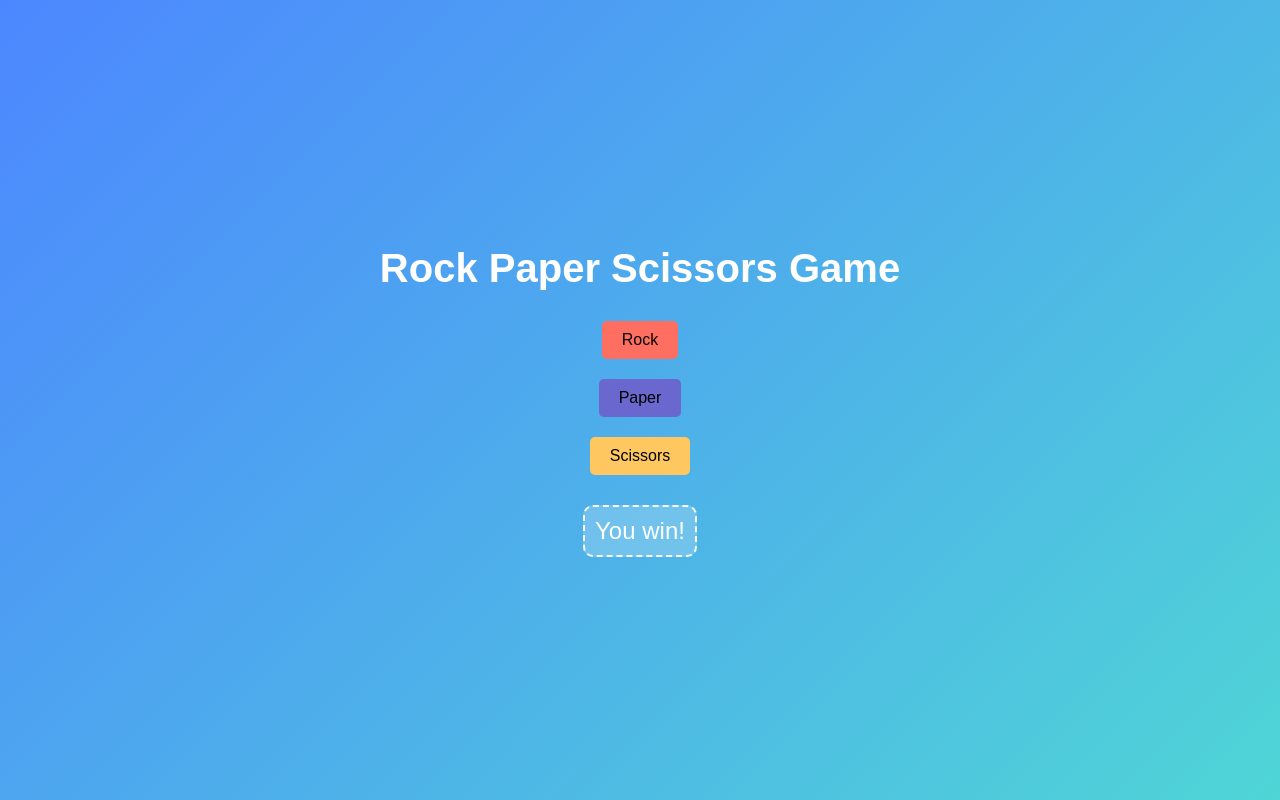
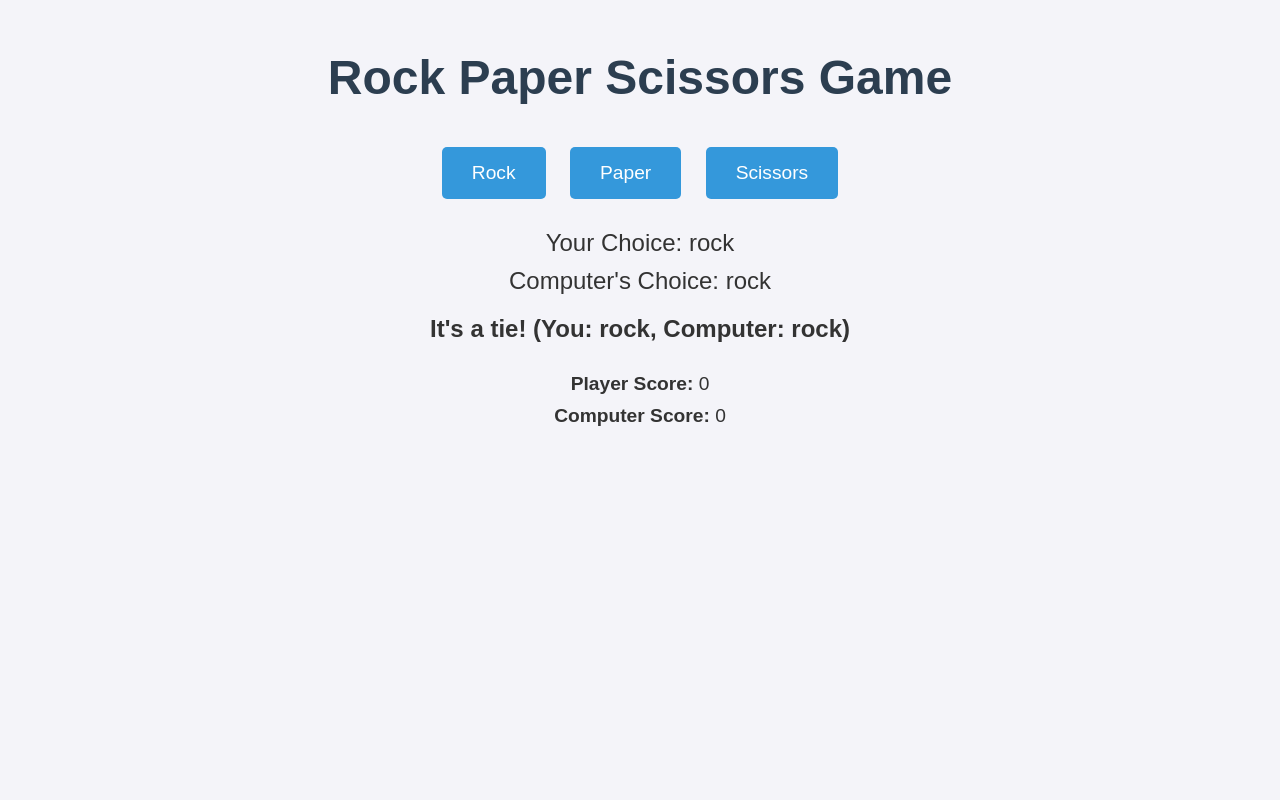
Before and after one commit to Parthsss/Simulated-Work, a plain HTML site: page Intro GameDev/index.html in a window 1280 px wide. Both pictures are taken after a click on the button "Rock". Drawn offline with Linux system fonts and the light colour scheme.

Commit message:
new changes

```diff
--- a/Intro GameDev/index.html
+++ b/Intro GameDev/index.html
@@ -1,21 +1,35 @@
 <!DOCTYPE html>
 <html lang="en">
-    <link rel="stylesheet" href="style.css">
-
 
 <head>
     <meta charset="UTF-8">
     <meta name="viewport" content="width=device-width, initial-scale=1.0">
     <title>Rock Paper Scissors</title>
+    <link rel="stylesheet" href="style.css">
 </head>
 
 <body>
     <h1>Rock Paper Scissors Game</h1>
+
     <button id="rock">Rock</button>
     <button id="paper">Paper</button>
     <button id="scissors">Scissors</button>
+
+    <div id="choices">
+        <p><span id="playerChoice"></span></p>
+        <p></strong><span id="computerChoice"></span></p>
+    </div>
+
     <p id="result">Make your move!</p>
-    <script src="script.js"></script>
+
+    <div id="scoreboard">
+        <p><strong>Player Score: </strong><span id="playerScore">0</span></p>
+        <p><strong>Computer Score: </strong><span id="computerScore">0</span></p>
+    </div>
+
+    <button id="reset" style="display:none;">Play Again</button>
+
+    <script src="script.JS"></script>
 </body>
 
 </html>
--- a/Intro GameDev/script.JS
+++ b/Intro GameDev/script.JS
@@ -1,31 +1,70 @@
-const buttons = document.querySelectorAll("button");
-const resultDisplay = document.getElementById("result");
+const rockButton = document.getElementById("rock");
+const paperButton = document.getElementById("paper");
+const scissorsButton = document.getElementById("scissors");
+const resultText = document.getElementById("result");
 
-buttons.forEach((button) => {
-  button.addEventListener("click", () => {
-    const playerChoice = button.id;
-    console.log(`Player chose: ${playerChoice}`);
-    playGame(playerChoice);
-  });
-});
 
-function playGame(playerChoice) {
+let playerScore = 0;
+let computerScore = 0;
+
+
+const playerScoreDisplay = document.getElementById("playerScore");
+const computerScoreDisplay = document.getElementById("computerScore");
+
+
+const playerChoiceDisplay = document.getElementById("playerChoice");
+const computerChoiceDisplay = document.getElementById("computerChoice");
+
+function getComputerChoice() {
   const choices = ["rock", "paper", "scissors"];
-  const computerChoice = choices[Math.floor(Math.random() * choices.length)];
-  console.log(`Computer chose: ${computerChoice}`);
+  const randomIndex = Math.floor(Math.random() * 3);
+  return choices[randomIndex];
+}
 
-  let result;
+function decideWinner(playerChoice, computerChoice) {
   if (playerChoice === computerChoice) {
-    result = "It's a tie!";
+    return "It's a tie!";
   } else if (
     (playerChoice === "rock" && computerChoice === "scissors") ||
     (playerChoice === "scissors" && computerChoice === "paper") ||
     (playerChoice === "paper" && computerChoice === "rock")
   ) {
-    result = "You win!";
+    playerScore++;
+    playerScoreDisplay.textContent = playerScore;
+    return "You win!";
   } else {
-    result = "You lose!";
+    computerScore++;
+    computerScoreDisplay.textContent = computerScore;
+    return "Computer wins!";
   }
+}
 
-  resultDisplay.textContent = result;
+function playRound(playerChoice) {
+  const computerChoice = getComputerChoice();
+
+
+  playerChoiceDisplay.textContent = `Your Choice: ${playerChoice}`;
+  computerChoiceDisplay.textContent = `Computer's Choice: ${computerChoice}`;
+
+  const result = decideWinner(playerChoice, computerChoice);
+  resultText.textContent = `${result} (You: ${playerChoice}, Computer: ${computerChoice})`;
 }
+
+rockButton.addEventListener("click", () => playRound("rock"));
+paperButton.addEventListener("click", () => playRound("paper"));
+scissorsButton.addEventListener("click", () => playRound("scissors"));
+
+function resetGame() {
+  playerScore = 0;
+  computerScore = 0;
+  playerScoreDisplay.textContent = playerScore;
+  computerScoreDisplay.textContent = computerScore;
+  resultText.textContent = "Make your move!";
+
+
+  playerChoiceDisplay.textContent = "Your Choice: ";
+  computerChoiceDisplay.textContent = "Computer's Choice: ";
+}
+
+const resetButton = document.getElementById("reset");
+resetButton.addEventListener("click", resetGame);
--- a/Intro GameDev/style.css
+++ b/Intro GameDev/style.css
@@ -1,71 +1,82 @@
+/* General styles */
 body {
-    font-family: 'Arial', sans-serif;
-    background: linear-gradient(135deg, #4c87ff, #4fd5d6);
-    color: #fff;
+    font-family: Arial, sans-serif;
+    background-color: #f4f4f9;
+    color: #333;
     text-align: center;
     margin: 0;
     padding: 0;
-    height: 100vh;
-    display: flex;
-    flex-direction: column;
-    justify-content: center;
-    align-items: center;
 }
 
 h1 {
-    font-size: 2.5rem;
-    margin-bottom: 20px;
+    font-size: 3em;
+    color: #2c3e50;
+    margin-top: 50px;
+}
+
+#choices {
+    margin: 20px 0;
 }
 
 button {
-    font-size: 1rem;
-    padding: 10px 20px;
+    background-color: #3498db;
+    color: white;
+    border: none;
+    padding: 15px 30px;
+    font-size: 1.2em;
+    cursor: pointer;
     margin: 10px;
-    border: none;
     border-radius: 5px;
-    cursor: pointer;
-    transition: background-color 0.3s, transform 0.2s;
-}
-
-button#rock {
-    background-color: #ff6f61;
-}
-
-button#paper {
-    background-color: #6a67ce;
-}
-
-button#scissors {
-    background-color: #ffc75f;
+    transition: background-color 0.3s ease, transform 0.3s ease;
 }
 
 button:hover {
+    background-color: #2980b9;
     transform: scale(1.1);
-    background-color: #ffffff;
-    color: #333;
 }
 
-p#result {
-    font-size: 1.5rem;
-    margin-top: 20px;
-    padding: 10px;
-    border: 2px dashed #fff;
-    border-radius: 10px;
-    background-color: rgba(255, 255, 255, 0.2);
+button:focus {
+    outline: none;
 }
 
-/* Responsive Design */
-@media (max-width: 768px) {
-    h1 {
-        font-size: 2rem;
-    }
+/* Player and Computer choices */
+#choices p {
+    font-size: 1.5em;
+    margin: 10px 0;
+}
 
-    button {
-        font-size: 0.9rem;
-        padding: 8px 16px;
-    }
+#result {
+    font-size: 1.5em;
+    font-weight: bold;
+    margin: 20px 0;
+}
 
-    p#result {
-        font-size: 1.2rem;
-    }
+#scoreboard {
+    margin-top: 30px;
+    font-size: 1.2em;
 }
+
+#scoreboard p {
+    margin: 10px 0;
+}
+
+#reset {
+    background-color: #e74c3c;
+    color: white;
+    padding: 15px 30px;
+    font-size: 1.2em;
+    border-radius: 5px;
+    cursor: pointer;
+    border: none;
+    display: inline-block;
+    margin-top: 20px;
+    transition: background-color 0.3s ease;
+}
+
+#reset:hover {
+    background-color: #c0392b;
+}
+
+#reset:focus {
+    outline: none;
+}
```
